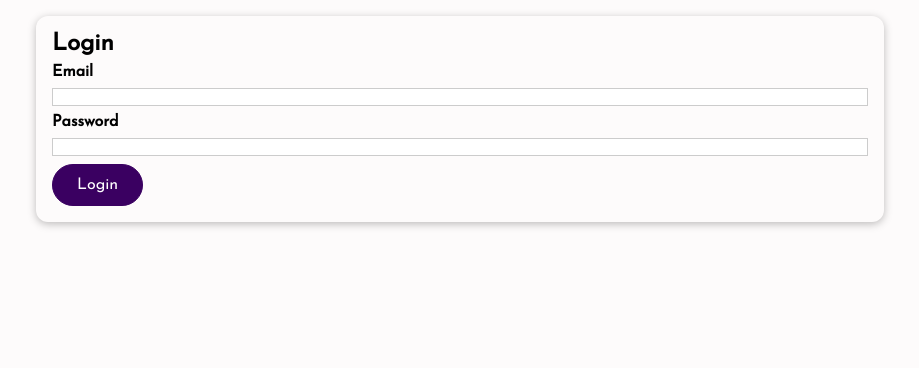
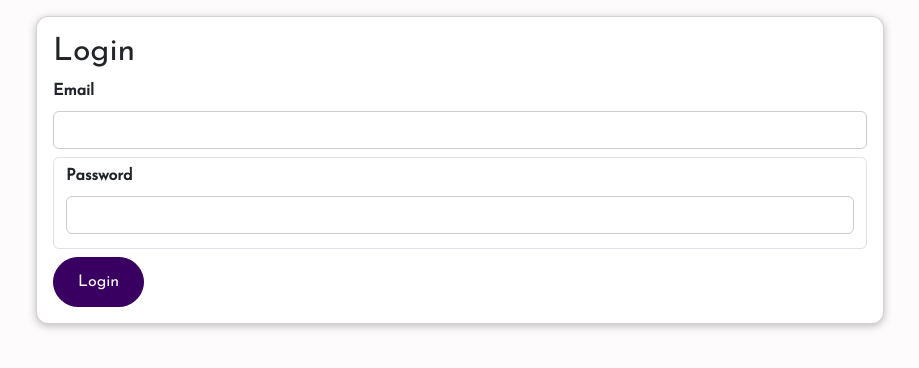
Before and after one commit to ronidad/cleanshift_app, a Vue app: page /login in a window 1280 px wide. Shown: the top 368 px of the page, without its empty margins (290-1209 px from the left). Built offline with nearby package versions, Linux system fonts and the light colour scheme; a web font is replaced by a local one.

Commit message:
bootstrap

```diff
--- a/public/index.html
+++ b/public/index.html
@@ -22,6 +22,9 @@
 
     <!-- Custom styles for this template -->
     <!-- <link href="css/agency.min.css" rel="stylesheet"> -->
+    <link href='https://cdn.jsdelivr.net/npm/bootstrap@5.3.0-alpha1/dist/css/bootstrap.min.css' rel='stylesheet' type='text/css'>
+    <script src="https://cdn.jsdelivr.net/npm/bootstrap@5.3.0-alpha1/dist/js/bootstrap.bundle.min.js"></script>
+
 
   </head>
 
--- a/src/components/pages/LoginUser.vue
+++ b/src/components/pages/LoginUser.vue
@@ -6,13 +6,13 @@
   <h2>Login</h2>
   <form @submit.prevent="loginUser">
 
-    <div class="form-control">
+    <div class="form-group" >
       <label for="email">Email </label>
-      <input type="text" id="email" v-model="formData.email" />
+      <input class="form-control" type="text" id="email" v-model="formData.email" />
     </div>
      <div class="form-control">
       <label for="password">Password </label>
-      <input type="password" id="password" v-model="formData.password" />
+      <input class="form-control" type="password" id="password" v-model="formData.password" />
     </div>
 
 
--- a/src/components/pages/RegisterClient.vue
+++ b/src/components/pages/RegisterClient.vue
@@ -7,11 +7,11 @@
   <form @submit.prevent="createClient">
     <div class="form-control">
       <label for="name"> name </label>
-      <input type="text" id="name" v-model="formData.name" />
+      <input  class="form-control" type="text" id="name" v-model="formData.name" />
     </div>
     <div class="form-control">
       <label for="id_number">phone </label>
-      <input type="text" id="id_number" v-model="formData.phone" />
+      <input  class="form-control" type="text" id="id_number" v-model="formData.phone" />
     </div>
     <div class="form-control">
     <div class="field">
```
